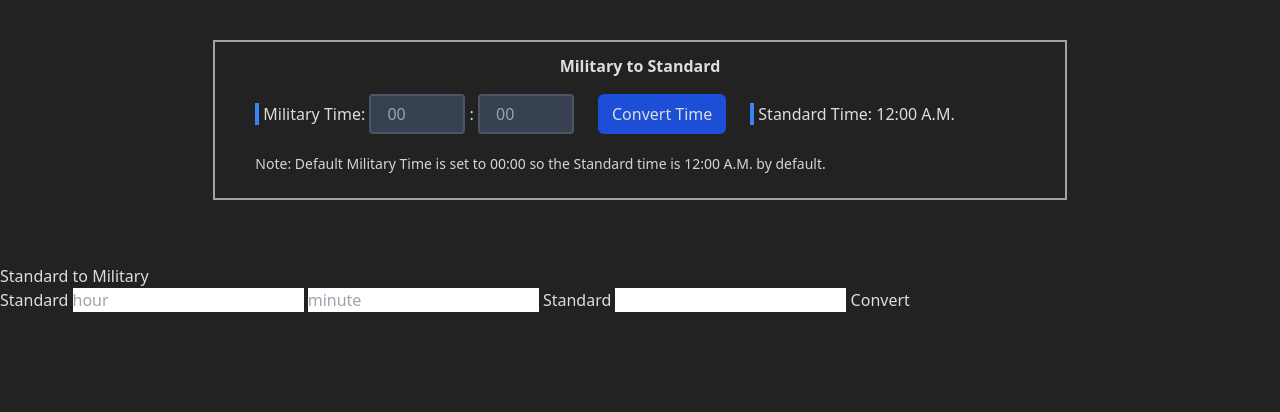
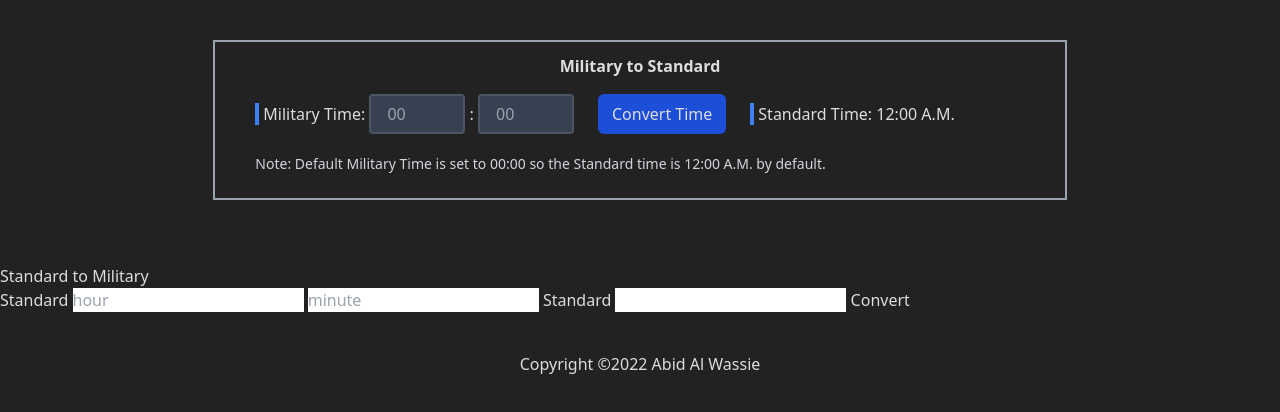
Before and after one commit to AbidAlWassie/quicktools-js, a website: page timeConverter/index.html in a window 1280 px wide. Drawn offline with Linux system fonts and the light colour scheme.

Commit message:
updated project

```diff
--- a/timeConverter/index.html
+++ b/timeConverter/index.html
@@ -47,6 +47,8 @@
   <input type="text">
   <button>Convert</button>
   <!-- <p id="time">Hello</p> -->
+  <p class="text-center mt-10">Copyright ©2022 Abid Al Wassie</p>
+
 </body>
 <script src="js/main.js"></script>
 <script>
```
Also changed, not shown: build/styles.css.
